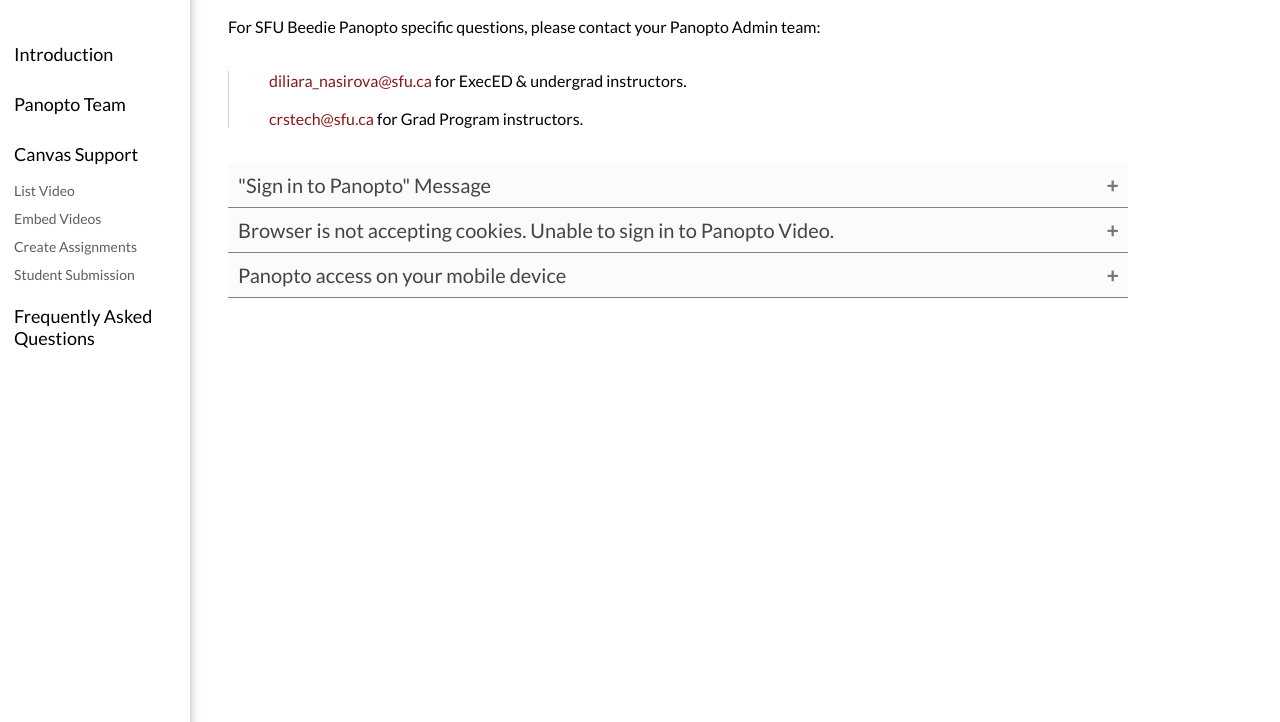
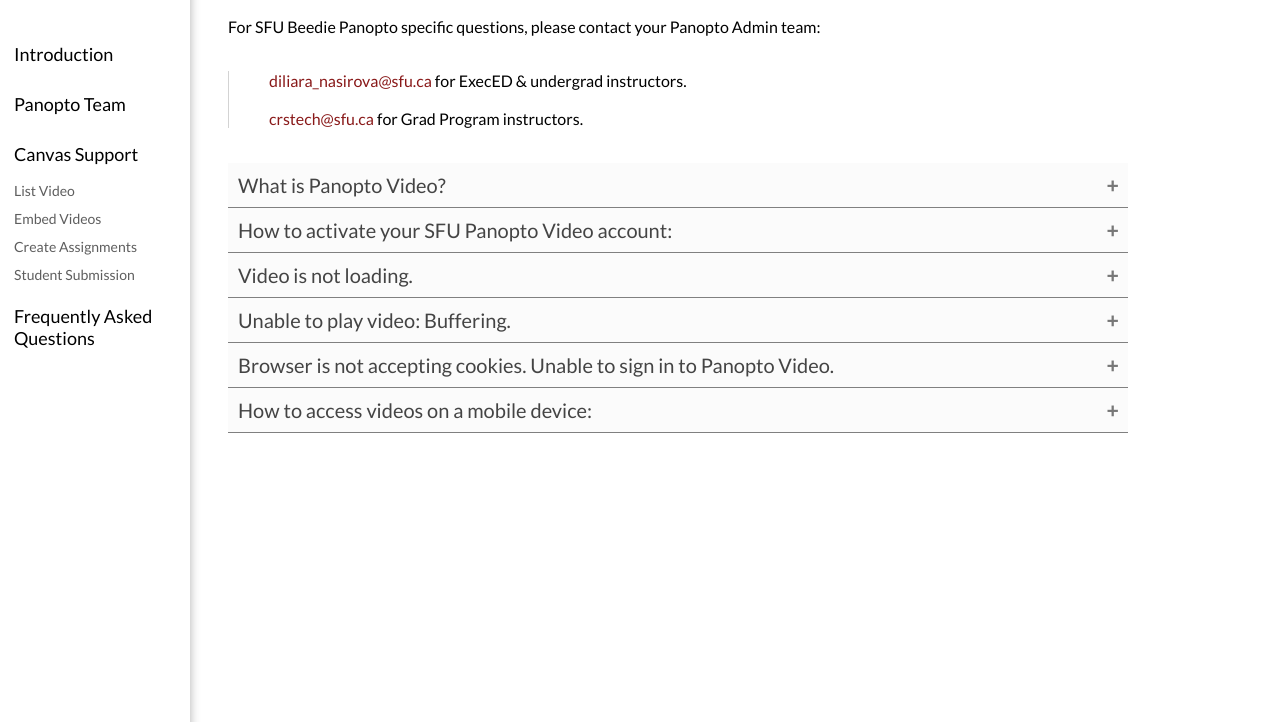
Before and after one commit to jsason/coop-canvas, a plain HTML site: page faq.html in a window 1280 px wide. Shown: the part 78-800 px from the top of the page. Drawn offline with Linux system fonts and the light colour scheme.

Commit message:
update to faq

```diff
--- a/faq.html
+++ b/faq.html
@@ -38,7 +38,23 @@
             </p>
         </div>
         <br>
-        <button class="accordion">"Sign in to Panopto" Message</button>
+        <button class="accordion">What is Panopto Video? </button>
+        <div class="indent, panel">
+            <p>
+                Video materials in this course are hosted by SFU Beedie’s video provider, Panopto Video.
+                With Panopto Video, instructors and students can record multimedia presentations as
+                homework assignments using their laptop, tablet, or smartphone.
+            </p>
+        </div>
+        <button class="accordion">How to activate your SFU Panopto Video account: </button>
+        <div class="indent, panel">
+            <p>
+                Click Panopto Video on the left navigation in your Canvas course container.
+                This will automatically activate your account and sign you in to the
+                Panopto Video platform.
+            </p>
+        </div>
+<!--         <button class="accordion">"Sign in to Panopto" Message</button>
         <div class="indent, panel">
             <p>
                 If you encounter the following “Sign in to Panopto” screen, please make
@@ -47,6 +63,23 @@
                 please contact your instructor and they will connect you to the Panopto admin team.
             </p>
             <img src="./images/panopto_signin.png" alt="Sign in to Panopto Message">
+        </div> -->
+        <button class="accordion">Video is not loading.</button>
+        <div class="indent, panel">
+            <p>
+                If a video is not loading, please <a href="https://beedie.sfu.ca/canvasassets/panopto_bounce.html">follow these steps</a>
+                to troubleshoot.
+            </p>
+        </div>
+        <button class="accordion">Unable to play video: Buffering.</button>
+        <div class="indent, panel">
+            <p>
+                Your issue could be Bandwidth Requirements. Please see <a src="https://support.panopto.com/s/article/Learn-About-Viewing-Requirements">
+                here</a>to learn about our viewing requirements, and then do a speed test to ensure your download speed is greater than the requirements.
+                <br> <br> Your issue could be quality. In the bottom right-hand corner of your Panopto video, select Quality (Figure 1). Then select
+                Automatic from the options that appear to see if this fixes the issue (Figure 2).
+            </p>
+            <img src="./images/panopto_buffering.png" alt="Figure 1 and Figure 2 of above instructions">
         </div>
         <button class="accordion">Browser is not accepting cookies. Unable to sign in to Panopto Video.</button>
         <div class="indent, panel">
@@ -60,14 +93,31 @@
             </p>
             <img src="./images/cookies_error.png" alt="Browser not accepting cookies error.">
         </div>
-        <button class="accordion">Panopto access on your mobile device</button>
+        <button class="accordion">How to access videos on a mobile device:</button>
         <div class="indent, panel">
+            <h4>
+                Canvas Student App
+            </h4>
             <p>
-                Students can upload videos to the Panopto Assignment folder on their mobile devices.
-                Make sure you temporarily  enable “Allow Cross-Website Tracking” to enable cookies
-                for Panopto to work in your mobile browser. <br><br> More information will be provided here soon.
+                Please navigate to Panopto Video from the course main menu. Please, note, this will only enable you
+                to watch course videos from your mobile device. The "create & submit video assignments"
+                feature is not available on a mobile device in Canvas Student App.
+            </p>
+            <img src="./images/panopto_mobile.png" alt="Panopto tab on Canvas app">
+            <br>
+            <h4>
+                Canvas on a mobile browser
+            </h4>
+            <p>
+                If Panopto Video is not available, please use a mobile browser (such as Google Chrome, Apple Safari) to access this course.
+                Please, also ensure that you <a src="https://support.panopto.com/s/article/How-to-Enable-Third-Party-Cookies-in-Supported-Browsers#hTargetInstance1">
+                enable third party cookies on your mobile browser settings (Links to an external site.)</a>
+                AND restart your browser. If this issue persists, please contact your instructor and they will connect you to Panopto admin team.
             </p>
         </div>
+        <br>
+        <br>
+        <br>
     </div>
 
 <script src="./scripts.js"></script>
--- a/styles.css
+++ b/styles.css
@@ -23,6 +23,10 @@ img {
 h3 {
   font-weight: normal;
   font-size: 22px;
+}
+h4 {
+  font-weight: normal;
+  font-size: 18px;
 }
 a {
   text-decoration: none;
```
Also changed, not shown: images/panopto_buffering.png (added), images/panopto_mobile.png (added).
